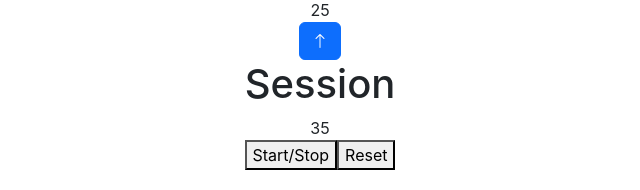
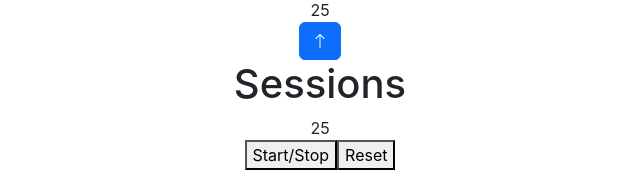
Before and after one commit to tinos21/builda255clock, a React (Create React App) app: page / in a window 1280 px wide. Shown: the part 244-434 px from the top of the page, without its empty margins (320-960 px from the left). Built offline with nearby package versions, Linux system fonts and the light colour scheme.

Commit message:
creating element method

```diff
--- a/src/clock.js
+++ b/src/clock.js
@@ -8,14 +8,42 @@ class Clock extends Component{
 
          super(props);
          this.state = {
+            break_label:"break",
+            session_label:"Sessions",
+            breaklenght:5,
+            sessionlength:25,
 
          }
+
+    }
+
+      /// handle upper arrow
+    arrow_down_method= () =>{
+
+
+    };
+
+    //// handle down arrow
+    arrow_down_method= () =>{
+
 
 
 
     }
 
 
+    formatTime = (time) => {
+        const minutes = Math.floor(time / 60);
+        const seconds = time % 60;
+        return `${minutes < 10 ? '0' : ''}${minutes}:${seconds < 10 ? '0' : ''}${seconds}`;
+      };
+
+
+
+      start_stop_timer =()=>{
+
+
+     }
 
 
 
@@ -26,46 +54,46 @@ class Clock extends Component{
                <div>
 
              <h1 class="title">    25 + 5 Clock        </h1>
-                  {/*  break control level  */}
+                  {/*  break control level increase and decrease */}
                 <div class="control-break-level">
                  <div id="break-label">Break Length</div>
                    <button className="btn btn-primary" >
                      <i className="bi bi-arrow-down"></i>
                     </button>
-               <div class="btn-level" id="break-length">5</div>
+               <div class="btn-level" id="break-length">{this.state.breaklenght}</div>
                   <button className="btn btn-primary"  id="break-increment">
                  <i className="bi bi-arrow-up"></i>
                   </button>
                </div>
                {/*////////////////////////////////*/}
 
-                    {/*  sension control level  */}
+                    {/*  sension control level increase and decrease  */}
               <div class="sension-break-level">
                  <div id="session-label">Session Length</div>
                    <button className="btn btn-primary" id="session-decrement" >
                      <i className="bi bi-arrow-down" ></i>
                     </button>
-               <div class="btn-level" id="session-length">25</div>
-                  <button className="btn btn-primary"  id="session-increment        ">
-                 <i className="bi bi-arrow-up"></i>
+               <div class="btn-level" id="session-length">{this.state.sessionlength}</div>
+                  <button className="btn btn-primary"  id="session-increment ">
+                   <i className="bi bi-arrow-up"></i>
                   </button>
                </div>
                   {/*////////////////////////////////*/}
 
                    {/* session container here */}
                    <div id="timer-label">
-                     <h1> Session   </h1>
+                     <h1>{this.state.session_label}</h1>
 
-                     <div id="time-left"> 35 </div>
+                     <div id="time-left">{this.state.sessionlength}</div>
                    </div>
-                   <div class="timer-control">
-                    <button id="start_stop">
+                  <div class="timer-control">
+                    <button id="start_stop" onClick={this.start_stop_timer}>
                      Start/Stop
                     </button>
                     <button id="reset">
                       Reset
                     </button>
-                        </div>
+                     </div>
                 </div>
 
 
```
